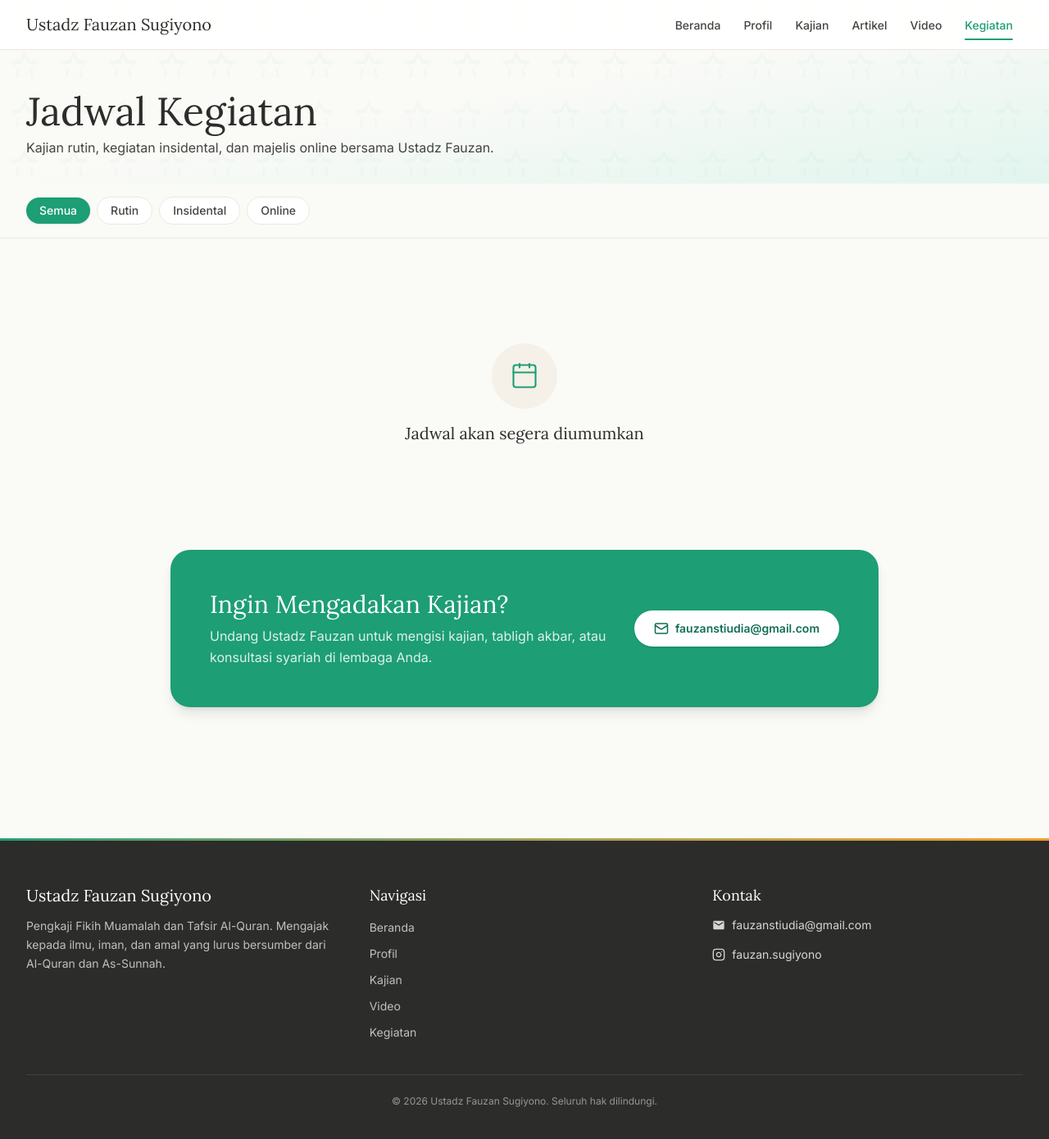
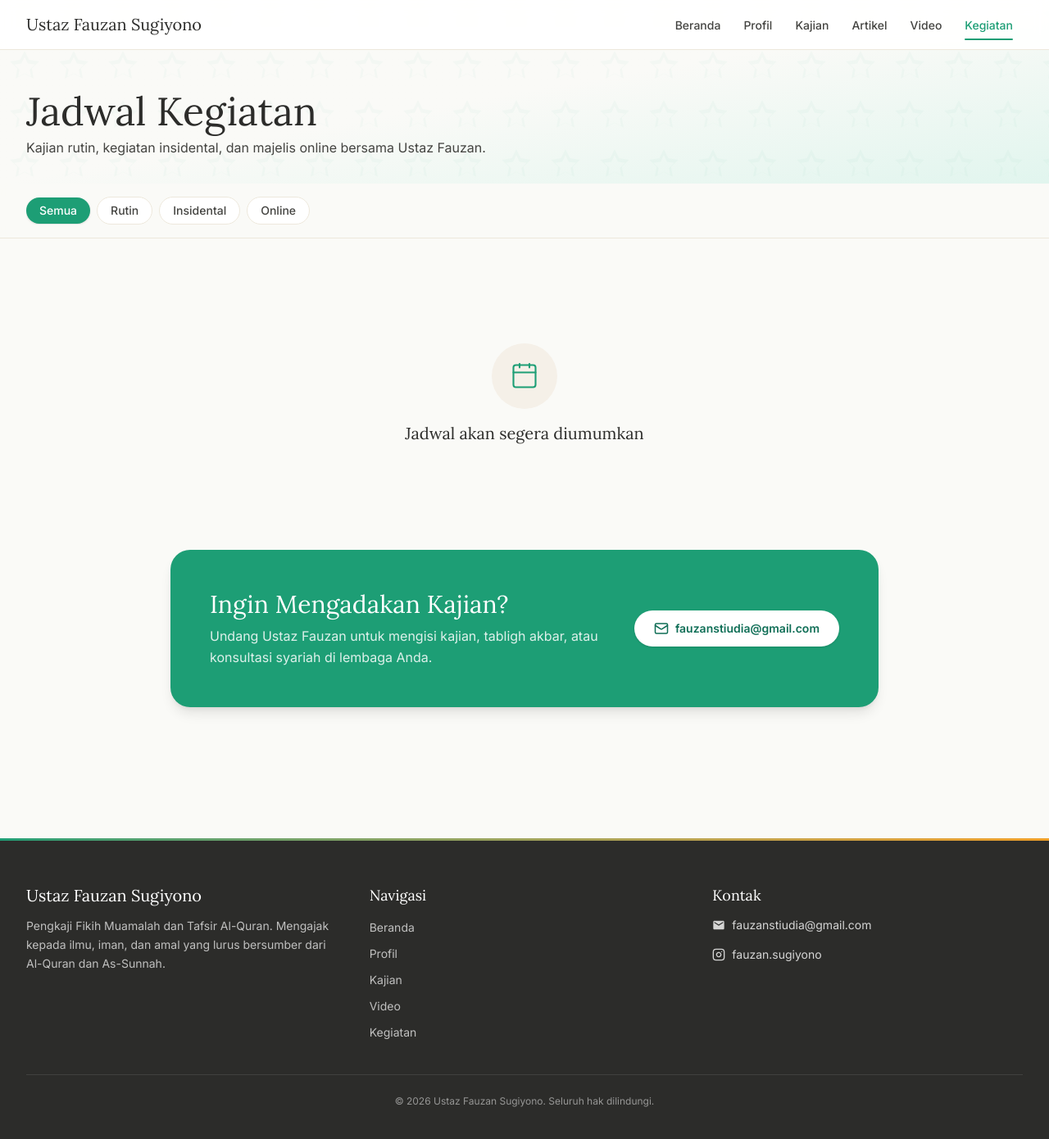
Before and after one commit to ilycode1/UserProfile-UstFauzan-NextJs, a Next.js app: page /kegiatan in a window 1280 px wide. Shown: the top 1390 px of the page at 82% size. Built offline with nearby package versions, Linux system fonts and the light colour scheme.

Commit message:
Refactor Ustadz jadi Ustaz

```diff
--- a/src/app/artikel/page.js
+++ b/src/app/artikel/page.js
@@ -3,7 +3,7 @@ import ArtikelClient from "@/components/ArtikelClient";
 
 export const metadata = {
   title: "Artikel",
-  description: "Kumpulan tulisan dan catatan ilmu dari Ustadz Fauzan Sugiyono seputar fikih, tafsir, dan akhlak.",
+  description: "Kumpulan tulisan dan catatan ilmu dari Ustaz Fauzan Sugiyono seputar fikih, tafsir, dan akhlak.",
 };
 
 export default function ArtikelPage() {
--- a/src/app/kajian/page.js
+++ b/src/app/kajian/page.js
@@ -3,7 +3,7 @@ import KajianClient from "@/components/KajianClient";
 
 export const metadata = {
   title: "Materi Kajian",
-  description: "Kitab-kitab pilihan yang sedang dikaji oleh Ustadz Fauzan Sugiyono secara rutin.",
+  description: "Kitab-kitab pilihan yang sedang dikaji oleh Ustaz Fauzan Sugiyono secara rutin.",
 };
 
 export default function KajianPage() {
--- a/src/app/kegiatan/page.js
+++ b/src/app/kegiatan/page.js
@@ -4,7 +4,7 @@ import KegiatanClient from "@/components/KegiatanClient";
 
 export const metadata = {
   title: "Jadwal Kegiatan",
-  description: "Kajian rutin, kegiatan insidental, dan majelis online bersama Ustadz Fauzan Sugiyono.",
+  description: "Kajian rutin, kegiatan insidental, dan majelis online bersama Ustaz Fauzan Sugiyono.",
 };
 
 export default function KegiatanPage() {
--- a/src/app/layout.js
+++ b/src/app/layout.js
@@ -19,7 +19,7 @@ export const metadata = {
     template: "%s | Ustaz Fauzan Sugiyono",
   },
   description: "Pengkaji Fikih Muamalah dan Tafsir Al-Qur'an. Mengajak kepada ilmu, iman, dan amal yang lurus bersumber dari Al-Qur'an dan As-Sunnah.",
-  metadataBase: new URL("https://ustazfauzan.com"),
+  metadataBase: new URL("https://Ustazfauzan.com"),
 };
 
 export default function RootLayout({ children }) {
--- a/src/app/page.js
+++ b/src/app/page.js
@@ -4,7 +4,7 @@ import HomeClient from "@/components/HomeClient";
 
 export const metadata = {
   title: "Beranda",
-  description: "Kajian Islam bersama Ustadz Fauzan Sugiyono - Pengkaji Fikih Muamalah dan Tafsir Al-Qur'an.",
+  description: "Kajian Islam bersama Ustaz Fauzan Sugiyono - Pengkaji Fikih Muamalah dan Tafsir Al-Qur'an.",
 };
 
 export default function HomePage() {
--- a/src/app/profil/page.js
+++ b/src/app/profil/page.js
@@ -3,7 +3,7 @@ import ProfilClient from "@/components/ProfilClient";
 
 export const metadata = {
   title: "Profil",
-  description: "Riwayat pendidikan, bidang kajian, dan karya tulis Ustadz Fauzan Sugiyono.",
+  description: "Riwayat pendidikan, bidang kajian, dan karya tulis Ustaz Fauzan Sugiyono.",
 };
 
 export default function ProfilPage() {
--- a/src/app/video/page.js
+++ b/src/app/video/page.js
@@ -4,7 +4,7 @@ import VideoClient from "@/components/VideoClient";
 
 export const metadata = {
   title: "Video Kajian",
-  description: "Tonton video kajian Ustadz Fauzan Sugiyono di YouTube dan Instagram.",
+  description: "Tonton video kajian Ustaz Fauzan Sugiyono di YouTube dan Instagram.",
 };
 
 export default function VideoPage() {
--- a/src/components/KegiatanClient.jsx
+++ b/src/components/KegiatanClient.jsx
@@ -31,7 +31,7 @@ export default function KegiatanClient({ kegiatanList, profil }) {
         <div className="relative max-w-7xl mx-auto w-full px-4 sm:px-6 lg:px-8">
           <ScrollReveal direction="up">
             <h1 className="font-serif text-3xl md:text-5xl text-dark-800">Jadwal Kegiatan</h1>
-            <p className="text-dark-700 mt-2 max-w-2xl">Kajian rutin, kegiatan insidental, dan majelis online bersama Ustadz Fauzan.</p>
+            <p className="text-dark-700 mt-2 max-w-2xl">Kajian rutin, kegiatan insidental, dan majelis online bersama Ustaz Fauzan.</p>
           </ScrollReveal>
         </div>
       </section>
@@ -90,7 +90,7 @@ export default function KegiatanClient({ kegiatanList, profil }) {
             <div className="relative flex flex-col md:flex-row md:items-center gap-6 md:gap-8">
               <div className="flex-1">
                 <h2 className="font-serif text-2xl md:text-3xl">Ingin Mengadakan Kajian?</h2>
-                <p className="text-white/85 mt-2 leading-relaxed">Undang Ustadz Fauzan untuk mengisi kajian, tabligh akbar, atau konsultasi syariah di lembaga Anda.</p>
+                <p className="text-white/85 mt-2 leading-relaxed">Undang Ustaz Fauzan untuk mengisi kajian, tabligh akbar, atau konsultasi syariah di lembaga Anda.</p>
               </div>
               <a
                 href={emailLink}
--- a/src/components/layout/Footer.jsx
+++ b/src/components/layout/Footer.jsx
@@ -30,7 +30,7 @@ export default function Footer() {
       <div className="max-w-7xl mx-auto px-4 sm:px-6 lg:px-8 py-14">
         <div className="grid grid-cols-1 md:grid-cols-3 gap-10">
           <div>
-            <h3 className="font-serif text-xl mb-3">Ustadz Fauzan Sugiyono</h3>
+            <h3 className="font-serif text-xl mb-3">Ustaz Fauzan Sugiyono</h3>
             <p className="text-sm text-white/70 leading-relaxed">Pengkaji Fikih Muamalah dan Tafsir Al-Quran. Mengajak kepada ilmu, iman, dan amal yang lurus bersumber dari Al-Quran dan As-Sunnah.</p>
           </div>
 
@@ -64,7 +64,7 @@ export default function Footer() {
           </div>
         </div>
 
-        <div className="mt-10 pt-6 border-t border-white/10 text-xs text-white/50 text-center">&copy; {new Date().getFullYear()} Ustadz Fauzan Sugiyono. Seluruh hak dilindungi.</div>
+        <div className="mt-10 pt-6 border-t border-white/10 text-xs text-white/50 text-center">&copy; {new Date().getFullYear()} Ustaz Fauzan Sugiyono. Seluruh hak dilindungi.</div>
       </div>
     </footer>
   );
--- a/src/components/layout/Navbar.jsx
+++ b/src/components/layout/Navbar.jsx
@@ -36,7 +36,7 @@ export default function Navbar() {
     <header className={`fixed top-0 inset-x-0 z-50 bg-white/90 backdrop-blur border-b border-surface-200 transition-all duration-300 ${scrolled ? "py-2 shadow-sm" : "py-4"}`}>
       <nav className="max-w-7xl mx-auto px-4 sm:px-6 lg:px-8 flex items-center justify-between">
         <Link href="/" className="font-serif text-lg md:text-xl text-dark-800 hover:text-primary-500 transition-colors">
-          Ustadz Fauzan Sugiyono
+          Ustaz Fauzan Sugiyono
         </Link>
 
         <ul className="hidden md:flex items-center gap-1">
```
